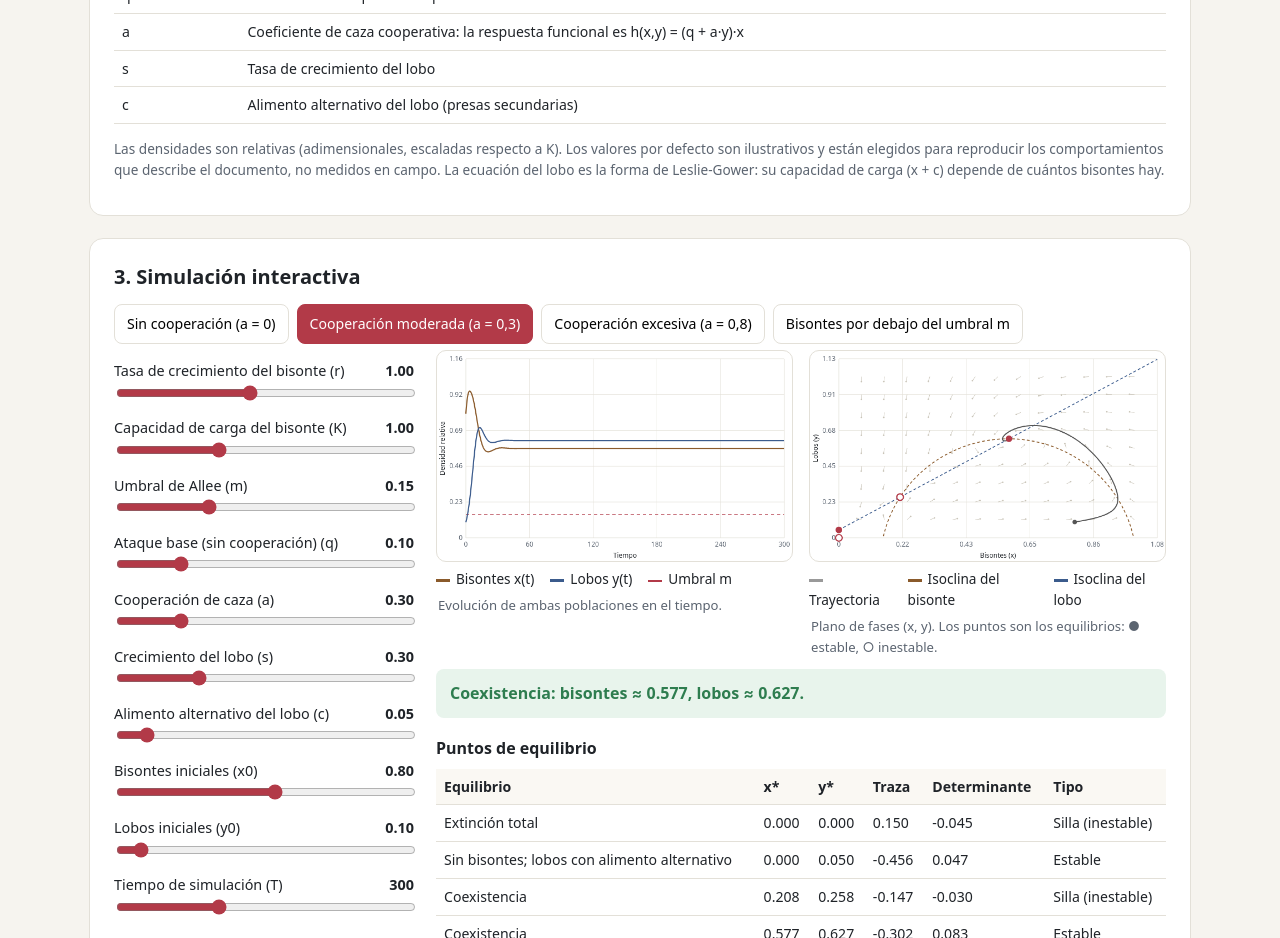
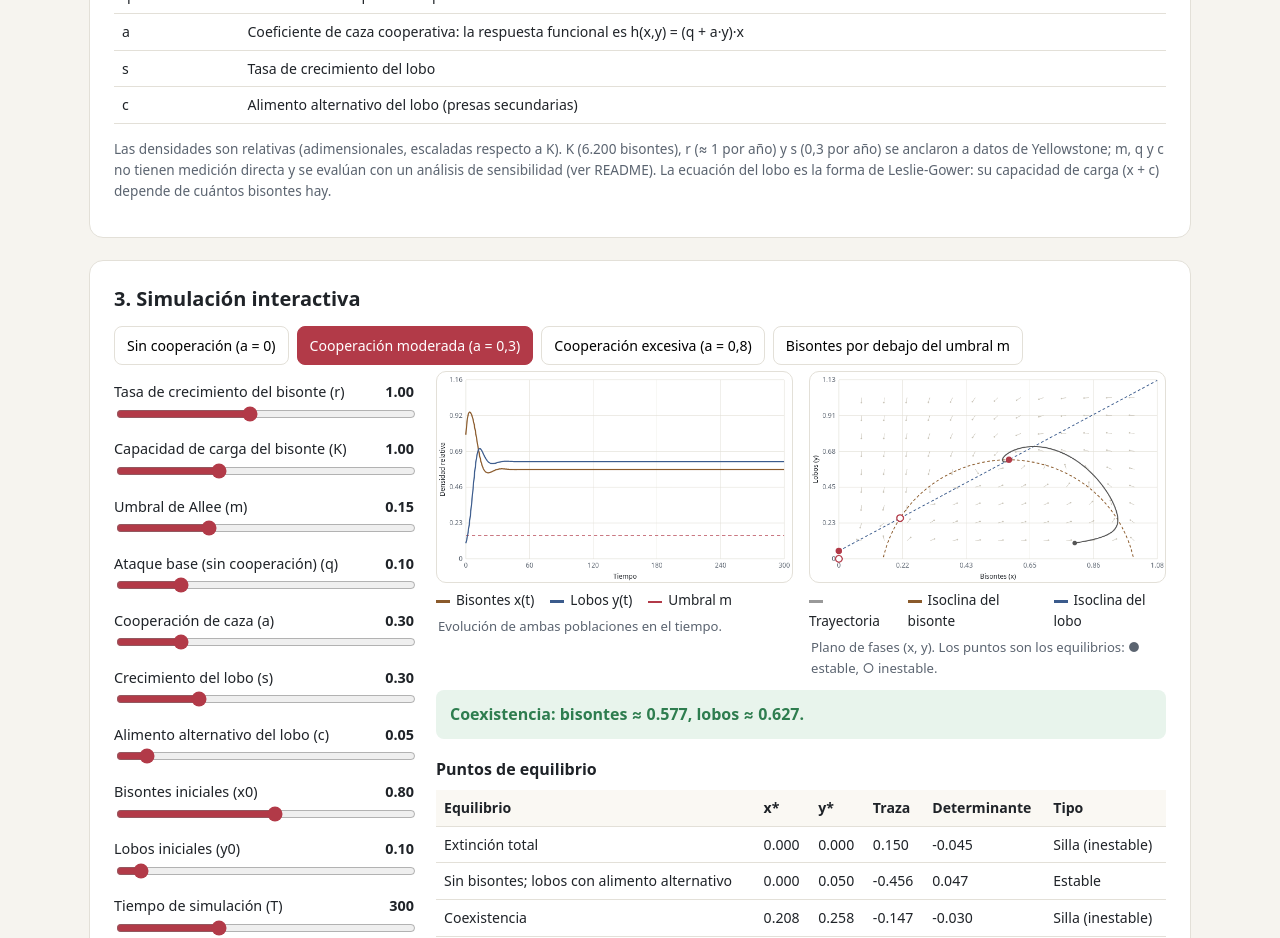
Before and after one commit to Dylan123412/ProyectoModelacionMatematica, a plain HTML site: page index.html in a window 1280 px wide. Shown: the part 840-1778 px from the top of the page. Drawn offline with Linux system fonts and the light colour scheme.

Commit message:
Update index.html

```diff
--- a/index.html
+++ b/index.html
@@ -78,7 +78,7 @@
     <tr><td>s</td><td>Tasa de crecimiento del lobo</td></tr>
     <tr><td>c</td><td>Alimento alternativo del lobo (presas secundarias)</td></tr>
   </table>
-  <p class="note">Las densidades son relativas (adimensionales, escaladas respecto a K). Los valores por defecto son ilustrativos y están elegidos para reproducir los comportamientos que describe el documento, no medidos en campo. La ecuación del lobo es la forma de Leslie-Gower: su capacidad de carga (x + c) depende de cuántos bisontes hay.</p>
+  <p class="note">Las densidades son relativas (adimensionales, escaladas respecto a K). K (6.200 bisontes), r (≈ 1 por año) y s (0,3 por año) se anclaron a datos de Yellowstone; m, q y c no tienen medición directa y se evalúan con un análisis de sensibilidad (ver README). La ecuación del lobo es la forma de Leslie-Gower: su capacidad de carga (x + c) depende de cuántos bisontes hay.</p>
 </section>
 
 <section>
```
